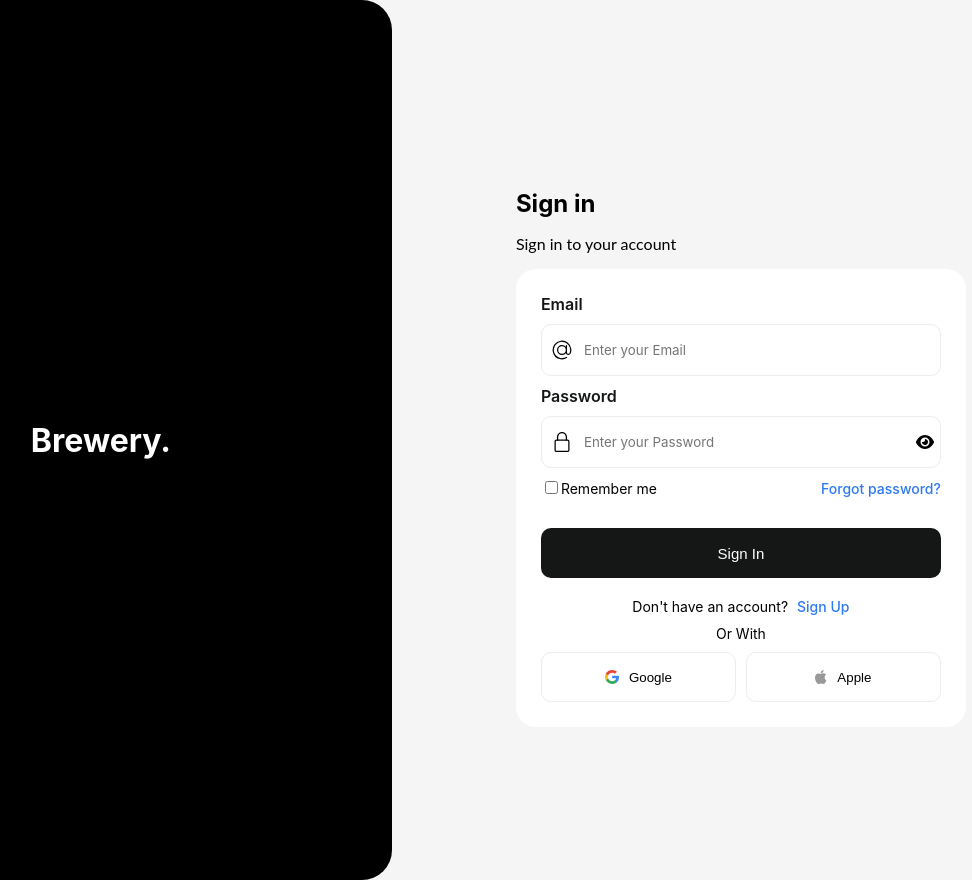
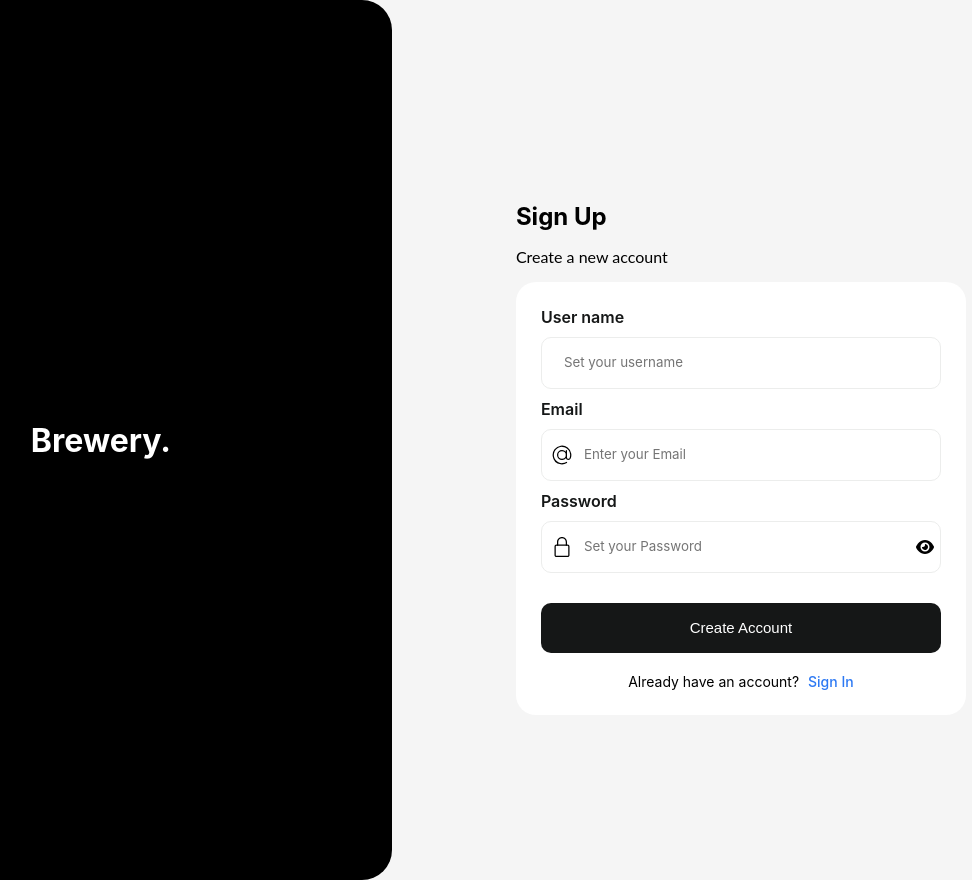
Before and after one commit to Gnani-is-Coding/MoEngage-Brewery-Review-System, a React (Create React App) app in the folder Frontend/brewery-review-system/: page /login in a window 1280 px wide. Shown: the whole page, without its empty margins (190-1162 px from the left). Built offline with nearby package versions, Linux system fonts and the light colour scheme.

Commit message:
adds UI of login n signup

```diff
--- a/Frontend/brewery-review-system/package.json
+++ b/Frontend/brewery-review-system/package.json
@@ -8,6 +8,7 @@
     "@testing-library/user-event": "^13.5.0",
     "react": "^18.3.1",
     "react-dom": "^18.3.1",
+    "react-router-dom": "^6.24.0",
     "react-scripts": "5.0.1",
     "web-vitals": "^2.1.4"
   },
--- a/Frontend/brewery-review-system/src/App.js
+++ b/Frontend/brewery-review-system/src/App.js
@@ -1,13 +1,16 @@
-
+import { BrowserRouter as Router, Route, Routes } from 'react-router-dom';
 import './App.css';
 import Login from './Components/Login/Login';
-
+import Home from './Components/Home/Home';
 
 function App() {
   return (
-    <div className="App">
-      <Login/>
-    </div>
+    <Router>
+      <Routes>
+        <Route path='/login' element={<Login />} />
+        <Route path="/" element={<Home/>}/>
+      </Routes>
+    </Router>
   );
 }
 
--- /dev/null
+++ b/Frontend/brewery-review-system/src/Components/Home/Home.jsx
@@ -0,0 +1,9 @@
+import React from 'react'
+
+function Home() {
+  return (
+    <div>Home</div>
+  )
+}
+
+export default Home
--- a/Frontend/brewery-review-system/src/Components/Login/Login.jsx
+++ b/Frontend/brewery-review-system/src/Components/Login/Login.jsx
@@ -5,6 +5,7 @@ import './Login.css'
 
  function Login() {
     const [showPassword, setShowPassword] = useState(false)
+    const [currentView, setCurrentView] = useState('SIGN-Up')
 
     return(
         <div className='login-container'>
@@ -16,7 +17,8 @@ import './Login.css'
             <h1 className="brewery-heading">Brewery.</h1>
         </div>
 
-        <div className="form-container">
+        {currentView === 'SIGN-IN' ?
+        ( <div className="form-container">
             <div className="form-card-container">
                 <h1 className="sign-in-heading">Sign in</h1>
                 <p className="sign-in-para">Sign in to your account</p>
@@ -69,7 +71,7 @@ import './Login.css'
             <span className="span">Forgot password?</span>
         </div>
         <button className="button-submit" type="submit">Sign In</button>
-        <p className="p">Don't have an account? <span className="span">Sign Up</span></p>
+        <p className="p">Don't have an account? <span className="span" onClick={() => setCurrentView('SIGN-UP')}>Sign Up</span></p>
 
         <p className="p line">Or With</p>
 
@@ -108,7 +110,113 @@ import './Login.css'
     </div>
     </form>
     </div>
-        </div>
+        </div>) : (
+             <div className="form-container">
+             <div className="form-card-container">
+                 <h1 className="sign-in-heading">Sign Up</h1>
+                 <p className="sign-in-para">Create a new account</p>
+
+         <form className="form">
+         <div className="flex-column">
+                 <label>User name </label>
+             </div>
+
+             <div className="inputForm">
+                 {/* <svg height="20" viewBox="0 0 32 32" width="20" xmlns="http://www.w3.org/2000/svg"><g id="Layer_3" data-name="Layer 3">
+                     <path d="m30.853 13.87a15 15 0 0 0 -29.729 4.082 15.1 15.1 0 0 0 12.876 12.918 15.6 15.6 0 0 0 2.016.13 14.85 14.85 0 0 0 7.715-2.145 1 1 0 1 0 -1.031-1.711 13.007 13.007 0 1 1 5.458-6.529 2.149 2.149 0 0 1 -4.158-.759v-10.856a1 1 0 0 0 -2 0v1.726a8 8 0 1 0 .2 10.325 4.135 4.135 0 0 0 7.83.274 15.2 15.2 0 0 0 .823-7.455zm-14.853 8.13a6 6 0 1 1 6-6 6.006 6.006 0 0 1 -6 6z">
+                 </path></g></svg> */}
+                 <input type="text" className="input" placeholder="Set your username"/>
+             </div>
+
+             <div className="flex-column">
+                 <label>Email </label>
+             </div>
+
+             <div className="inputForm">
+                 <svg height="20" viewBox="0 0 32 32" width="20" xmlns="http://www.w3.org/2000/svg"><g id="Layer_3" data-name="Layer 3">
+                     <path d="m30.853 13.87a15 15 0 0 0 -29.729 4.082 15.1 15.1 0 0 0 12.876 12.918 15.6 15.6 0 0 0 2.016.13 14.85 14.85 0 0 0 7.715-2.145 1 1 0 1 0 -1.031-1.711 13.007 13.007 0 1 1 5.458-6.529 2.149 2.149 0 0 1 -4.158-.759v-10.856a1 1 0 0 0 -2 0v1.726a8 8 0 1 0 .2 10.325 4.135 4.135 0 0 0 7.83.274 15.2 15.2 0 0 0 .823-7.455zm-14.853 8.13a6 6 0 1 1 6-6 6.006 6.006 0 0 1 -6 6z">
+                 </path></g></svg>
+                 <input type="text" className="input" placeholder="Enter your Email"/>
+             </div>
+
+             <div className="flex-column">
+             <label>Password </label>
+             </div>
+
+         <div className="inputForm">
+             <svg height="20" viewBox="-64 0 512 512" width="20" xmlns="http://www.w3.org/2000/svg">
+             <path d="m336 512h-288c-26.453125 0-48-21.523438-48-48v-224c0-26.476562 21.546875-48 48-48h288c26.453125 0 48 21.523438 48 48v224c0 26.476562-21.546875 48-48 48zm-288-288c-8.8125 0-16 7.167969-16 16v224c0 8.832031 7.1875 16 16 16h288c8.8125 0 16-7.167969 16-16v-224c0-8.832031-7.1875-16-16-16zm0 0">
+             </path><path d="m304 224c-8.832031 0-16-7.167969-16-16v-80c0-52.929688-43.070312-96-96-96s-96 43.070312-96 96v80c0 8.832031-7.167969 16-16 16s-16-7.167969-16-16v-80c0-70.59375 57.40625-128 128-128s128 57.40625 128 128v80c0 8.832031-7.167969 16-16 16zm0 0">
+             </path>
+             </svg>
+
+             <input type={showPassword ? "text":"password"} className="input" placeholder="Set your Password"/>
+
+             {showPassword ?  <svg width="20px" onClick={() => setShowPassword(false)} height="20px" viewBox="0 0 24 24" fill="none" xmlns="http://www.w3.org/2000/svg">
+             <g id="SVGRepo_bgCarrier" stroke-width="0"></g><g id="SVGRepo_tracerCarrier" stroke-linecap="round" stroke-linejoin="round">
+                 </g><g id="SVGRepo_iconCarrier"> <path d="M2 2L22 22" stroke="#000000" stroke-width="2" stroke-linecap="round" stroke-linejoin="round"></path>
+                 <path d="M6.71277 6.7226C3.66479 8.79527 2 12 2 12C2 12 5.63636 19 12 19C14.0503 19 15.8174 18.2734 17.2711 17.2884M11 5.05822C11.3254 5.02013 11.6588 5 12 5C18.3636 5 22 12 22 12C22 12 21.3082 13.3317 20 14.8335" stroke="#000000" stroke-width="2" stroke-linecap="round" stroke-linejoin="round">
+                     </path> <path d="M14 14.2362C13.4692 14.7112 12.7684 15.0001 12 15.0001C10.3431 15.0001 9 13.657 9 12.0001C9 11.1764 9.33193 10.4303 9.86932 9.88818" stroke="#000000" stroke-width="2" stroke-linecap="round" stroke-linejoin="round">
+                     </path> </g>
+             </svg>
+             :<svg onClick={() => setShowPassword(true)} viewBox="0 0 576 512" height="1em" xmlns="http://www.w3.org/2000/svg">
+             <path d="M288 32c-80.8 0-145.5 36.8-192.6 80.6C48.6 156 17.3 208 2.5 243.7c-3.3 7.9-3.3 16.7 0 24.6C17.3 304 48.6 356 95.4 399.4C142.5 443.2 207.2 480 288 480s145.5-36.8 192.6-80.6c46.8-43.5 78.1-95.4 93-131.1c3.3-7.9 3.3-16.7 0-24.6c-14.9-35.7-46.2-87.7-93-131.1C433.5 68.8 368.8 32 288 32zM144 256a144 144 0 1 1 288 0 144 144 0 1 1 -288 0zm144-64c0 35.3-28.7 64-64 64c-7.1 0-13.9-1.2-20.3-3.3c-5.5-1.8-11.9 1.6-11.7 7.4c.3 6.9 1.3 13.8 3.2 20.7c13.7 51.2 66.4 81.6 117.6 67.9s81.6-66.4 67.9-117.6c-11.1-41.5-47.8-69.4-88.6-71.1c-5.8-.2-9.2 6.1-7.4 11.7c2.1 6.4 3.3 13.2 3.3 20.3z">
+             </path>
+             </svg>}
+         </div>
+
+
+         {/* <div className="flex-row">
+             <div>
+             <input type="checkbox"/>
+             <label>Remember me </label>
+             </div>
+
+             <span className="span">Forgot password?</span>
+         </div> */}
+         <button className="button-submit" type="submit">Create Account</button>
+         <p className="p">Already have an account? <span className="span" onClick={() => setCurrentView('SIGN-IN')}>Sign In</span></p>
+
+         {/* <p className="p line">Or With</p>
+
+         <div className="flex-row">
+         <button className="btn google">
+             <svg width="14" height="14" viewBox="0 0 14 14" fill="none" xmlns="http://www.w3.org/2000/svg">
+                 <g clip-path="url(#clip0_0_347)">
+                 <path d="M13.9926 7.13096C13.9926 6.55738 13.9449 6.13883 13.8419 5.70477H7.1394V8.2936H11.0736C10.9943 8.93695 10.566 9.90584 9.61414 10.5569L9.6008 10.6436L11.72 12.2478L11.8668 12.2622C13.2152 11.0452 13.9926 9.25473 13.9926 7.13096Z" fill="#4285F4"/>
+                 <path d="M7.13948 13.9519C9.06691 13.9519 10.685 13.3318 11.8669 12.2622L9.61422 10.5569C9.0114 10.9677 8.20233 11.2545 7.13948 11.2545C5.2517 11.2545 3.64946 10.0376 3.07831 8.35565L2.99459 8.3626L0.791024 10.0291L0.762207 10.1074C1.93612 12.3862 4.34742 13.9519 7.13948 13.9519Z" fill="#34A853"/>
+                 <path d="M3.07816 8.35566C2.92746 7.92161 2.84024 7.45651 2.84024 6.97597C2.84024 6.49537 2.92746 6.03033 3.07023 5.59627L3.06624 5.50383L0.835056 3.81058L0.762055 3.84451C0.27823 4.79015 0.000610352 5.85207 0.000610352 6.97597C0.000610352 8.09987 0.27823 9.16173 0.762055 10.1074L3.07816 8.35566Z" fill="#FBBC05"/>
+                 <path d="M7.13948 2.69735C8.47995 2.69735 9.38417 3.26317 9.89976 3.73602L11.9145 1.81375C10.6771 0.689847 9.0669 0 7.13948 0C4.34742 0 1.93612 1.5657 0.762207 3.8445L3.07038 5.59626C3.64946 3.91428 5.2517 2.69735 7.13948 2.69735Z" fill="#EB4335"/>
+                 </g>
+                 <defs>
+                 <clipPath id="clip0_0_347">
+                 <rect width="14" height="14" fill="white"/>
+                 </clipPath>
+                 </defs>
+             </svg>
+             Google
+         </button>
+
+         <button className="btn apple">
+             <svg width="12" height="14" viewBox="0 0 12 14" fill="none" xmlns="http://www.w3.org/2000/svg">
+                 <g clip-path="url(#clip0_0_355)">
+                 <path d="M6.34516 1.21952C7.27201 0.00716167 8.56055 0.00125122 8.56055 0.00125122C8.56055 0.00125122 8.75222 1.14107 7.83144 2.23908C6.84828 3.41151 5.73078 3.21966 5.73078 3.21966C5.73078 3.21966 5.52094 2.29759 6.34516 1.21952ZM5.84866 4.0181C6.32548 4.0181 7.21043 3.36763 8.36232 3.36763C10.3451 3.36763 11.1251 4.76781 11.1251 4.76781C11.1251 4.76781 9.59954 5.54189 9.59954 7.42017C9.59954 9.53904 11.5 10.2693 11.5 10.2693C11.5 10.2693 10.1715 13.9801 8.37708 13.9801C7.55292 13.9801 6.91217 13.4289 6.04378 13.4289C5.15883 13.4289 4.28065 14.0007 3.70868 14.0007C2.0701 14.0007 0 10.4806 0 7.65098C0 4.86704 1.7522 3.40664 3.39569 3.40664C4.46411 3.40664 5.29321 4.0181 5.84866 4.0181Z" fill="#999999"/>
+                 </g>
+                 <defs>
+                 <clipPath id="clip0_0_355">
+                 <rect width="11.5" height="14" fill="white"/>
+                 </clipPath>
+                 </defs>
+             </svg>
+             Apple
+
+     </button>
+     </div> */}
+     </form>
+     </div>
+         </div>
+        )}
+
 
         </div>
         </div>
```
Also changed, not shown: Frontend/brewery-review-system/src/Components/Home/Home.css (added), 1 other file (tests, documents, lock files or other folders).
